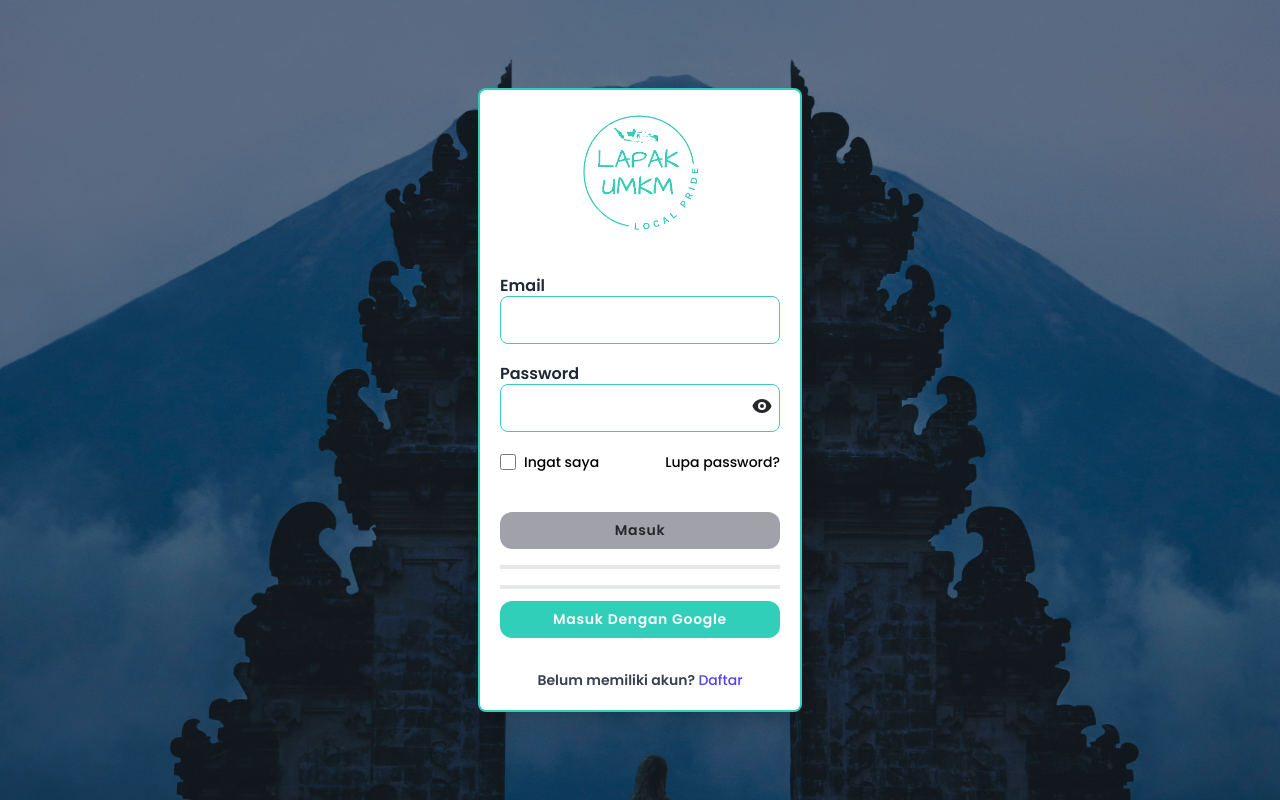
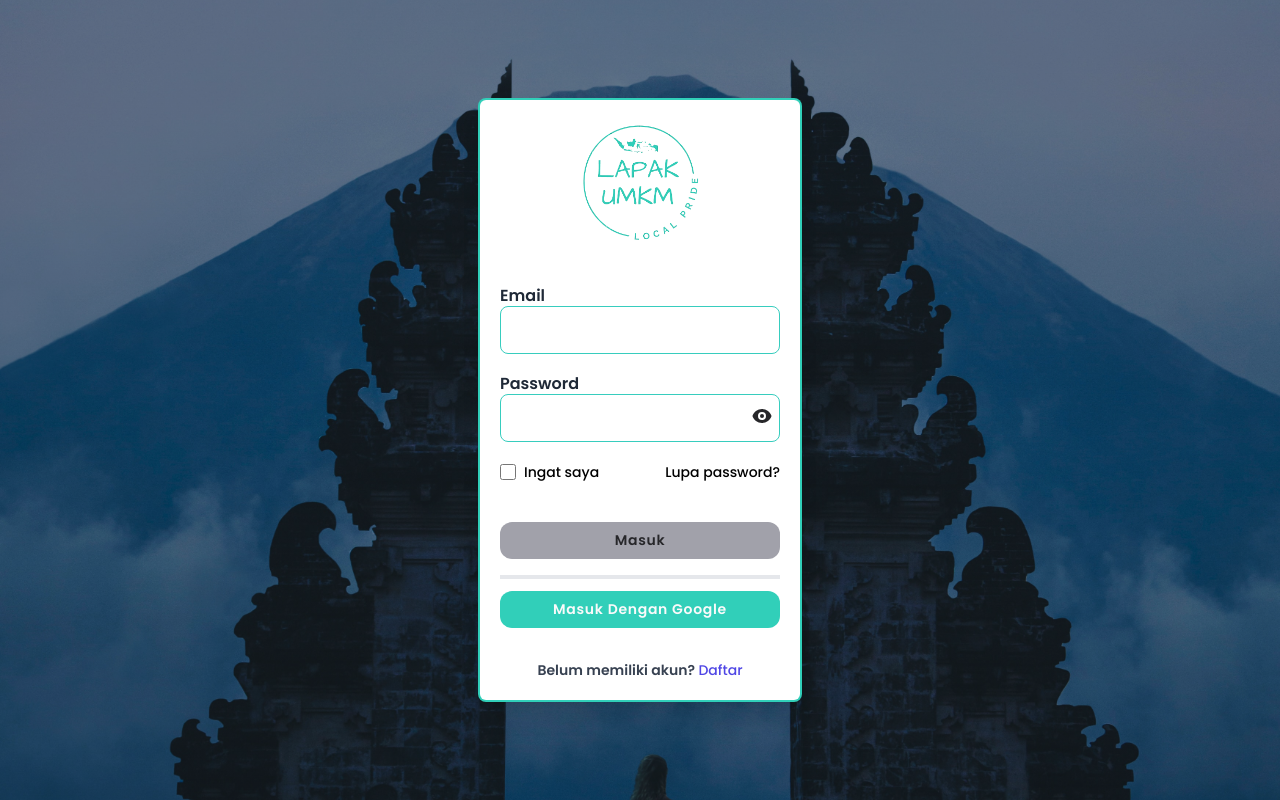
Before and after one commit to ALTA-LapakUMKM-Group-2/LapakUMKM-FE, a React (Vite) app: page / in a window 1280 px wide. Built offline with nearby package versions, Linux system fonts and the light colour scheme; no server answers; what prettier-plugin-tailwindcss would draw is missing.

Commit message:
Update Login.tsx

```diff
--- a/src/pages/Login.tsx
+++ b/src/pages/Login.tsx
@@ -151,7 +151,6 @@ const Login = () => {
           <div className="lg:my-16 2xl:my-8 p-4 md:p-6 lg:p-5 2xl:p-10 m-auto bg-white rounded-md shadow-xl  ring-2 ring-lapak w-9/12 md:w-5/12 lg:w-3/12 2xl:max-w-xl mx-auto">
             <img src={LapakUmkm} className='flex justify-center mx-auto md:mb-10 lg:mb-10 2xl:mb-20 w-5/12 md:w-5/12 lg:w-6/12 2xl:w-7/12' />
             <form onSubmit={(e) => handleLogin(e)} className="mt-6 w-full border-b-4 pb-4">
-            <form onSubmit={(e) => handleLogin(e)} className="mt-6 w-full border-b-4 pb-4">
               <div className="mb-5">
                 <label
                   htmlFor="email"
@@ -217,7 +216,6 @@ const Login = () => {
                 />
               </div>
             </form>
-            </form>
 
               <div className="mt-3">
                 <CustomButton
```
